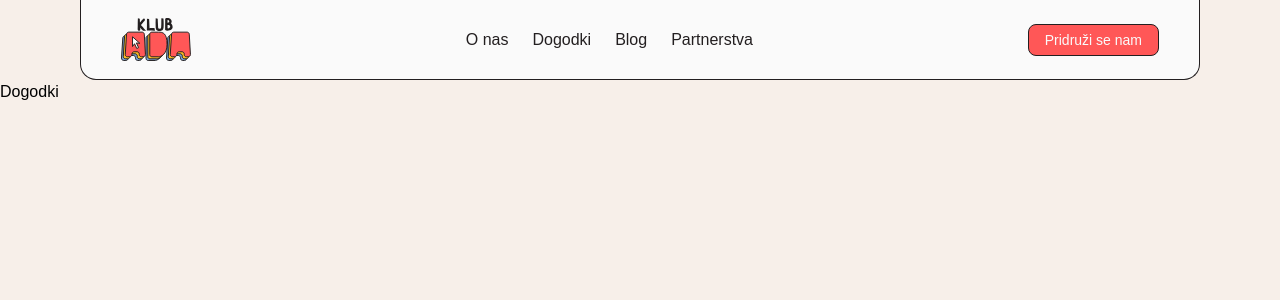
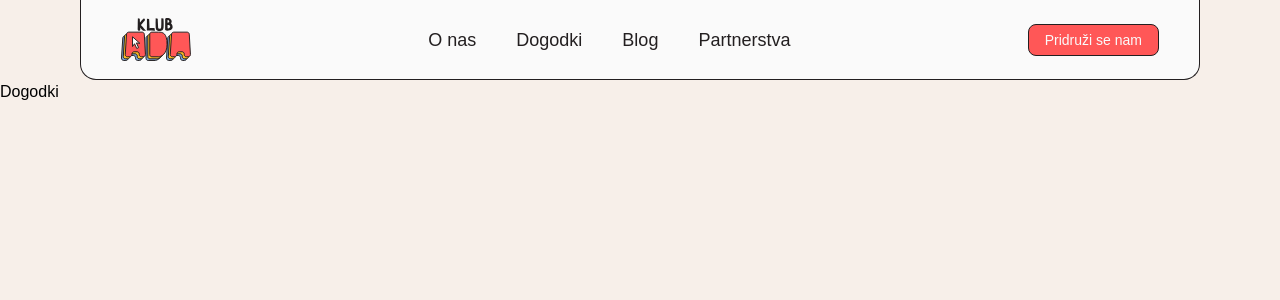
Before and after one commit to klub-ada/website, a Next.js app: page /dogodki in a window 1280 px wide. Shown: the top 300 px of the page. Built offline with nearby package versions, Linux system fonts and the light colour scheme; a web font is replaced by a local one.

Commit message:
Changes to the footer

```diff
--- a/app/components/footer.tsx
+++ b/app/components/footer.tsx
@@ -9,7 +9,7 @@ export function Footer() {
   return (
     <PageWrapper hasNoBottomPadding hasNoTopPadding bgColor="bg-white">
       <div className="flex flex-col pt-10 md:pt-20">
-        <div className="flex flex-col py-8 px-7 md:py-16 md:px-14 bg-beige rounded-t-2xl">
+        <div className="flex flex-col pt-8 px-7 md:pt-16 md:px-14 bg-beige rounded-t-2xl">
           <div className="flex flex-col lg:flex-row justify-between gap-6">
             <Heading size="sm" className="max-w-80">
               {"Skupnost žensk v tehnologiji"}
@@ -44,7 +44,7 @@ export function Footer() {
             </div>
           </div>
         </div>
-        <div className="flex flex-row px-6 md:px-12 bg-beige justify-between">
+        <div className="flex flex-col-reverse gap-10 md:flex-row px-7 py-16 md:px-14 bg-beige justify-between">
           <div className="flex flex-col gap-4">
             <Image
               src="/assets/klub-ada-logo.svg"
@@ -54,37 +54,55 @@ export function Footer() {
             />
             <Paragraph size="sm">{"info@klub-ada.si"}</Paragraph>
           </div>
-          <div className="flex flex-wrap md:flex-row gap-10">
-            <div className="flex flex-col gap-2">
-              <Paragraph size="md" weight="bold">
+          <div className="flex flex-col md:flex-row gap-10 lg:gap-24">
+            <div className="flex flex-col gap-2 w">
+              <Paragraph size="lg" weight="bold">
                 {"O nas"}
               </Paragraph>
               <div className="flex flex-col gap-2">
-                <Link href="./page">{"Spoznaj Klub Ada"}</Link>
-                <Paragraph size="sm">{"Zgodovina"}</Paragraph>
-                <Paragraph size="sm">{"Doniraj nam"}</Paragraph>
+                <Link variant="secondary" href="./page">
+                  {"Spoznaj Klub Ada"}
+                </Link>
+                <Link variant="secondary" href="./page">
+                  {"Zgodovina"}
+                </Link>
+                <Link variant="secondary" href="./page">
+                  {"Doniraj nam"}
+                </Link>
               </div>
             </div>
 
             <div className="flex flex-col gap-2">
-              <Paragraph size="md" weight="bold">
+              <Paragraph size="lg" weight="bold">
                 {"Aktivnosti"}
               </Paragraph>
               <div className="flex flex-col gap-2">
-                <Paragraph size="sm">{"Dogodki"}</Paragraph>
-                <Paragraph size="sm">{"Blog"}</Paragraph>
-                <Paragraph size="sm">{"Partnerstva"}</Paragraph>
+                <Link variant="secondary" href="./page">
+                  {"Dogodki"}
+                </Link>
+                <Link variant="secondary" href="./page">
+                  {"Blog"}
+                </Link>
+                <Link variant="secondary" href="./page">
+                  {"Partnerstva"}
+                </Link>
               </div>
             </div>
 
             <div className="flex flex-col gap-2">
-              <Paragraph size="md" weight="bold">
+              <Paragraph size="lg" weight="bold">
                 {"Pridruži se nam"}
               </Paragraph>
               <div className="flex flex-col gap-2">
-                <Paragraph size="sm">{"Discord"}</Paragraph>
-                <Paragraph size="sm">{"LinkedIn"}</Paragraph>
-                <Paragraph size="sm">{"Instagram"}</Paragraph>
+                <Link variant="secondary" href="./page">
+                  {"Discord"}
+                </Link>
+                <Link variant="secondary" href="./page">
+                  {"LinkedIn"}
+                </Link>
+                <Link variant="secondary" href="./page">
+                  {"Instagram"}
+                </Link>
               </div>
             </div>
           </div>
--- a/app/components/link-button.tsx
+++ b/app/components/link-button.tsx
@@ -11,9 +11,9 @@ const linkButtonBase = tv({
   variants: {
     variant: {
       primary:
-        "border border-black text-white bg-red transition-all duration-200 ease-in-out transform hover:shadow-button hover:-translate-y-1 hover:translate-x-1",
+        "border border-black text-white hover:text-black bg-red hover:shadow-button top-0 left-0 hover:top-[-4px] hover:left-1",
       secondary:
-        "border border-black text-black bg-white transition-all duration-200 ease-in-out transform hover:shadow-button hover:-translate-y-1 hover:translate-x-1",
+        "border border-black text-black bg-white hover:shadow-button top-0 left-0 hover:top-[-4px] hover:left-1",
     },
   },
 });
--- a/app/components/link.tsx
+++ b/app/components/link.tsx
@@ -6,8 +6,12 @@ import { tv } from "tailwind-variants";
 const linkBase = tv({
   variants: {
     variant: {
-      sm: "text-sm font-medium text-black hover:text-red select-none outline-none whitespace-nowrap",
-      md: "text-md font-medium text-black hover:text-red select-none outline-none whitespace-nowrap",
+      primary:
+        "text-sm font-medium text-black hover:text-red select-none outline-none whitespace-nowrap",
+      secondary:
+        "text-md font-medium text-black hover:text-red select-none outline-none whitespace-nowrap",
+      tertiary:
+        "text-lg font-medium text-black hover:text-red select-none outline-none whitespace-nowrap",
     },
   },
 });
@@ -25,7 +29,7 @@ export interface LinkOptions {
    * Sets the style variant of the link element
    * @default 'md'
    */
-  variant: "sm" | "md";
+  variant: "primary" | "secondary" | "tertiary";
 }
 
 type LinkComponent = ForwardRefComponent<"a", LinkOptions>;
@@ -33,7 +37,7 @@ export type LinkProps = PropsOf<LinkComponent>;
 
 export const Link = forwardRef(
   (
-    { children, href, isExternal = false, variant = "md", ...restProps },
+    { children, href, isExternal = false, variant = "secondary", ...restProps },
     forwardedRef
   ) => {
     const externalProps = isExternal
--- a/app/components/navbar.tsx
+++ b/app/components/navbar.tsx
@@ -20,18 +20,26 @@ export function Navbar() {
         className="block md:hidden"
         alt="Klub ada logo"
       />
-      <ol className="items-center gap-6 hidden md:flex">
+      <ol className="items-center gap-10 hidden md:flex">
         <li>
-          <Link href="/o-nas">O nas</Link>
+          <Link variant="tertiary" href="/o-nas">
+            O nas
+          </Link>
         </li>
         <li>
-          <Link href="/dogodki">Dogodki</Link>
+          <Link variant="tertiary" href="/dogodki">
+            Dogodki
+          </Link>
         </li>
         <li>
-          <Link href="/blog">Blog</Link>
+          <Link variant="tertiary" href="/blog">
+            Blog
+          </Link>
         </li>
         <li>
-          <Link href="/partnerstvo">Partnerstva</Link>
+          <Link variant="tertiary" href="/partnerstvo">
+            Partnerstva
+          </Link>
         </li>
       </ol>
       <div className="hidden md:block">
```
